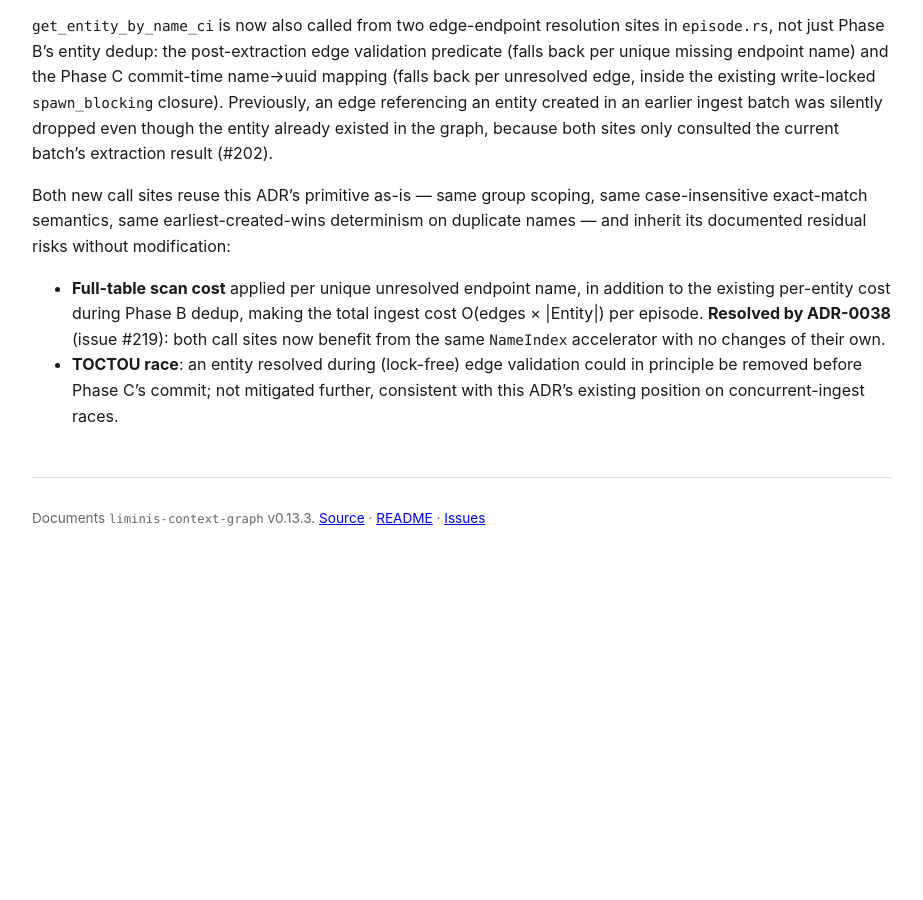
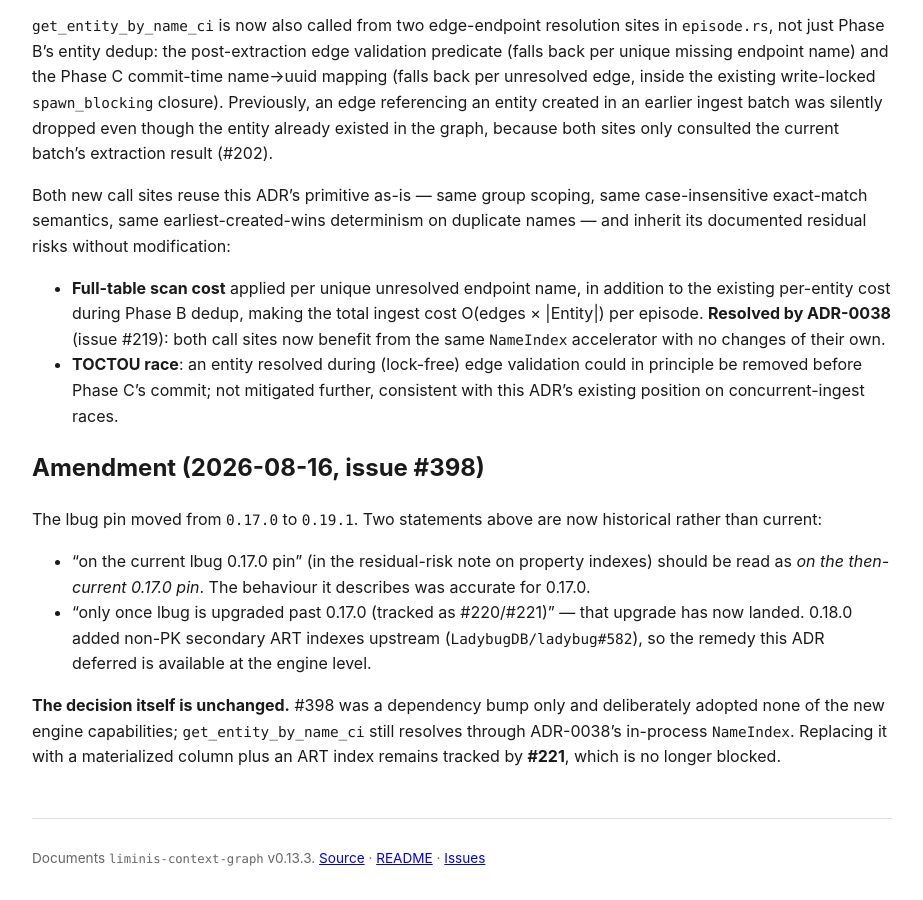
Before and after one commit to verveguy/liminis-context-graph, a Jekyll site: the page built from docs/adr/0029-name-first-entity-resolution.md, in a window 1280 px wide and 900 px high, scrolled down 2691 px. Shown: the whole window, without its empty margins (178-1101 px from the left). Built offline with Jekyll 4.4.1, drawn with Linux system fonts in a browser that asks for light colours; our own code applies the rules of GitHub Pages for plain Markdown files; before the commit the page ends 3250 px from its top, so only the background shows below that.

Commit message:
docs: amend ADR-0029/0038 whose 'current lbug 0.17.0 pin' claims the bump invalidated
FR-008 requires version-specific lbug facts be reviewed against 0.19.1. Both
ADRs assert the current pin is 0.17.0 and that no non-PK secondary index type
exists — the first is now wrong, the second was fixed upstream in 0.18.0
(LadybugDB/ladybug#582). Appended amendments rather than rewriting: the
decisions stand, adoption stays tracked by #221, which is no longer blocked.

```diff
--- a/docs/adr/0029-name-first-entity-resolution.md
+++ b/docs/adr/0029-name-first-entity-resolution.md
@@ -124,3 +124,19 @@ names — and inherit its documented residual risks without modification:
 - **TOCTOU race**: an entity resolved during (lock-free) edge validation could in principle be
   removed before Phase C's commit; not mitigated further, consistent with this ADR's existing
   position on concurrent-ingest races.
+
+## Amendment (2026-08-16, issue #398)
+
+The lbug pin moved from `0.17.0` to `0.19.1`. Two statements above are now historical rather
+than current:
+
+- "on the current lbug 0.17.0 pin" (in the residual-risk note on property indexes) should be
+  read as *on the then-current 0.17.0 pin*. The behaviour it describes was accurate for 0.17.0.
+- "only once lbug is upgraded past 0.17.0 (tracked as #220/#221)" — that upgrade has now landed.
+  0.18.0 added non-PK secondary ART indexes upstream (`LadybugDB/ladybug#582`), so the remedy
+  this ADR deferred is available at the engine level.
+
+**The decision itself is unchanged.** #398 was a dependency bump only and deliberately adopted
+none of the new engine capabilities; `get_entity_by_name_ci` still resolves through ADR-0038's
+in-process `NameIndex`. Replacing it with a materialized column plus an ART index remains
+tracked by **#221**, which is no longer blocked.
```
Also changed, not shown: docs/adr/0038-in-process-name-index.md (+13 -0 lines), 1 other file.
